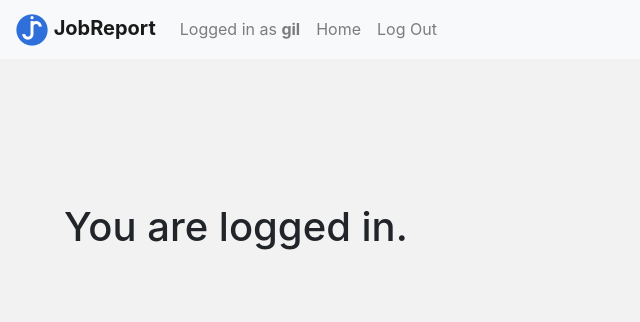
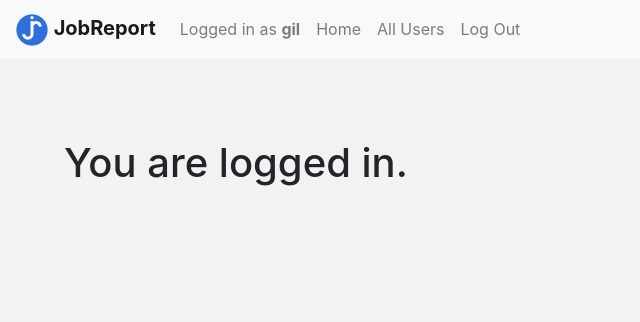
Before and after one commit to GilKlein/JobReportDjango, a Django app: page / in a window 1280 px wide. Shown: the top 322 px of the page, without its empty margins (0-640 px from the left). Run offline with Django 3.2, Linux system fonts and the light colour scheme; a user stored in the database is signed in; some libraries are stand-ins or nearby versions.

Commit message:
All Users View Added

```diff
--- a/JobReportProject/JobReportApp/static/JobReportApp/styles.css
+++ b/JobReportProject/JobReportApp/static/JobReportApp/styles.css
@@ -4,7 +4,8 @@ body {
 
 #bodyContainer {
   margin-top: 80px;
-  padding: 5%;
+  padding-left: 5%;
+  padding-right: 5%;
 }
 
 /*# sourceMappingURL=styles.css.map */
--- a/JobReportProject/JobReportApp/static/JobReportApp/styles.scss
+++ b/JobReportProject/JobReportApp/static/JobReportApp/styles.scss
@@ -4,5 +4,6 @@ body{
 
 #bodyContainer{
     margin-top: 80px;
-    padding:5%;
+    padding-left: 5%;
+    padding-right: 5%;
 }
--- a/JobReportProject/JobReportApp/templates/JobReportApp/layout.html
+++ b/JobReportProject/JobReportApp/templates/JobReportApp/layout.html
@@ -32,6 +32,9 @@
             </li>
         {% endif %}
         {% if user.is_authenticated %}
+            <li class="nav-item">
+                <a class="nav-link navLink" href="{% url 'all-users' %}">All Users</a>
+            </li>
             <li class="nav-item">
                 <a class="nav-link navLink" href="{% url 'logout' %}">Log Out</a>
             </li>
--- a/JobReportProject/JobReportApp/urls.py
+++ b/JobReportProject/JobReportApp/urls.py
@@ -6,4 +6,5 @@ urlpatterns = [
     path("register", views.register, name="register"),
     path("login", views.login_view, name="login"),
     path("logout", views.logout_view, name="logout"),
+    path("all-users", views.all_users_view, name="all-users"),
 ]
--- a/JobReportProject/JobReportApp/views.py
+++ b/JobReportProject/JobReportApp/views.py
@@ -3,7 +3,7 @@ from django.http import HttpResponse, HttpResponseRedirect
 from django.urls import reverse
 from django.db import IntegrityError
 from django.contrib import messages
-from django.contrib.auth import authenticate, login, logout
+from django.contrib.auth import authenticate, login, logout, get_user_model
 from django.contrib.auth.decorators import login_required
 
 from .models import User
@@ -61,3 +61,8 @@ def register(request):
         return HttpResponseRedirect(reverse("index"))
     else:
         return render(request, "JobReportApp/register.html")
+
+def all_users_view(request):
+    all_users= get_user_model().objects.all()
+    context= {'all_users': all_users}
+    return render(request, "JobReportApp/all-users.html", context)
```
Also changed, not shown: JobReportProject/JobReportApp/templates/JobReportApp/all-users.html (added, +17 -0 lines), JobReportProject/db.sqlite3, 1 other file.
